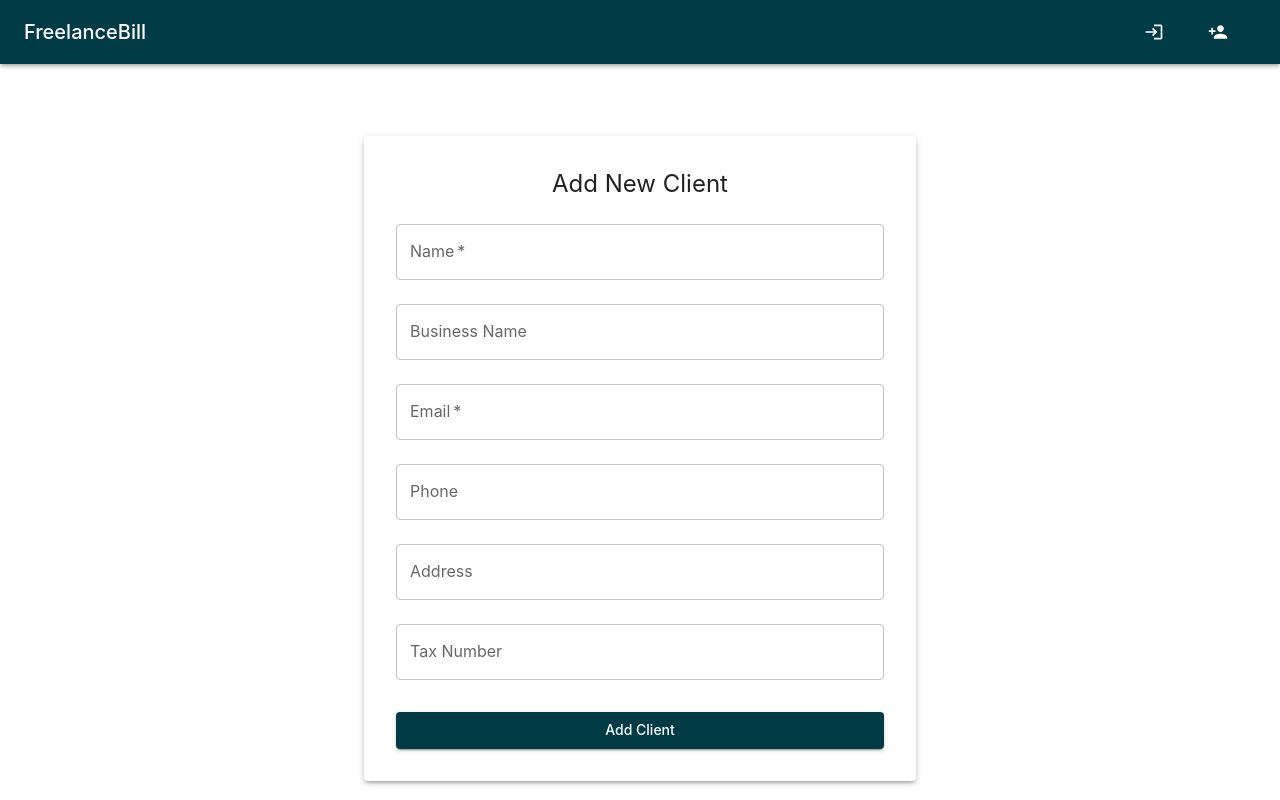
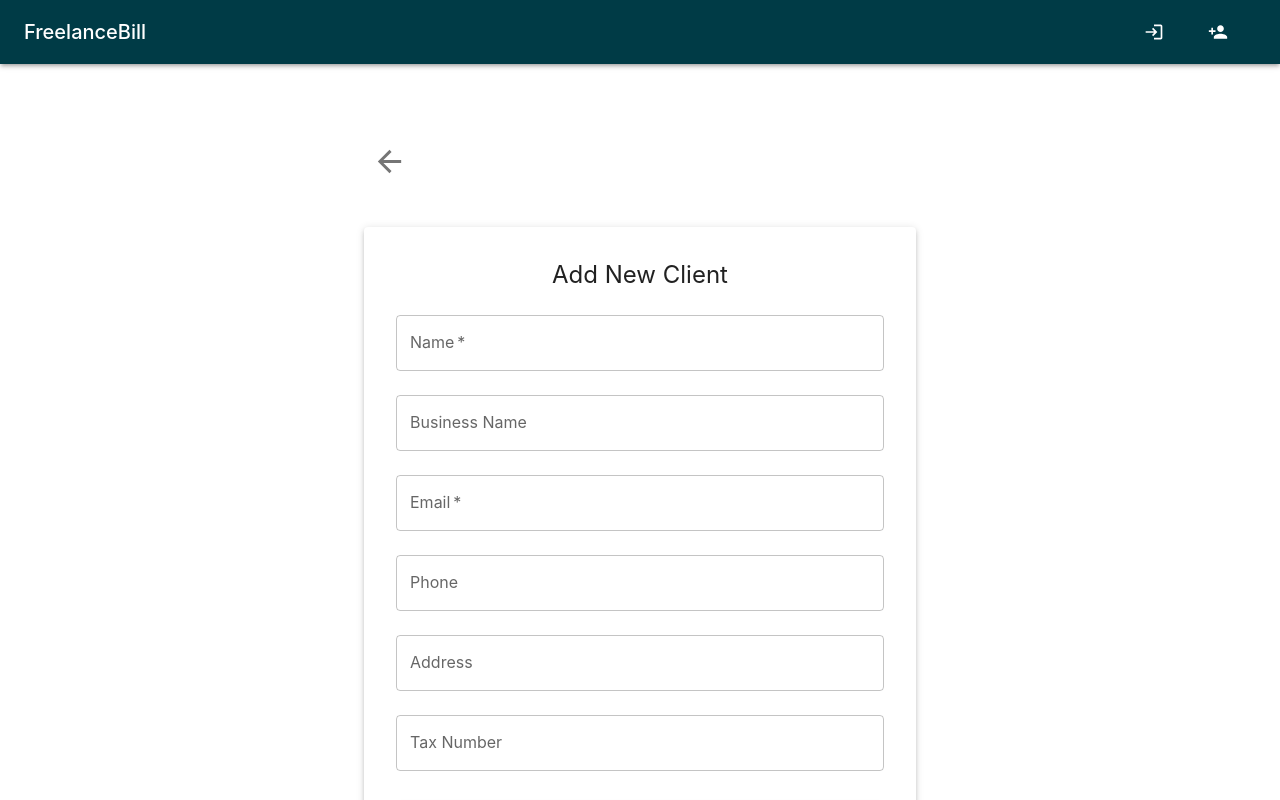
Before and after one commit to lcobiodata/freelance-bill, a React (Create React App) app in the folder frontend/: page /add-client in a window 1280 px wide. Shown: the top 800 px of the page. Built offline with nearby package versions, Linux system fonts and the light colour scheme; no server answers.

Commit message:
Add back navigation button to ClientForm for improved user experience

```diff
--- a/frontend/src/components/ClientForm.js
+++ b/frontend/src/components/ClientForm.js
@@ -7,8 +7,10 @@ import {
   Typography,
   CircularProgress,
   Alert,
-  Box
+  Box,
+  IconButton,
 } from "@mui/material";
+import { ArrowBack } from "@mui/icons-material";
 import { useNavigate } from "react-router-dom";
 
 const API_URL = process.env.REACT_APP_API_URL;
@@ -78,6 +80,15 @@ const ClientForm = () => {
 
   return (
     <Container maxWidth="sm">
+      <Box sx={{ display: "flex", alignItems: "flex-start", mt: 4 }}>
+        <IconButton
+          onClick={() => navigate("/dashboard")}
+          sx={{ mr: 2, mt: 1 }}
+          aria-label="Back to Dashboard"
+        >
+          <ArrowBack fontSize="large" />
+        </IconButton>
+      </Box>
       <Paper elevation={3} sx={{ p: 4, mt: 5, textAlign: "center" }}>
         <Typography variant="h5" gutterBottom>
           Add New Client
--- a/frontend/src/components/InvoiceForm.js
+++ b/frontend/src/components/InvoiceForm.js
@@ -278,7 +278,8 @@ const InvoiceForm = () => {
         </IconButton>
       </Box>
 
-        <Paper elevation={3} sx={{ flexGrow: 1, p: 4 }}>
+      {/* <Paper elevation={3} sx={{ flexGrow: 1, p: 4 }}> */}
+      <Paper elevation={3} sx={{ p: 4, mt: 5, textAlign: "center" }}>
         <Typography variant="h5" gutterBottom>
           Create Invoice
         </Typography>
```
Lines whose indentation alone changed are shown as unchanged.
